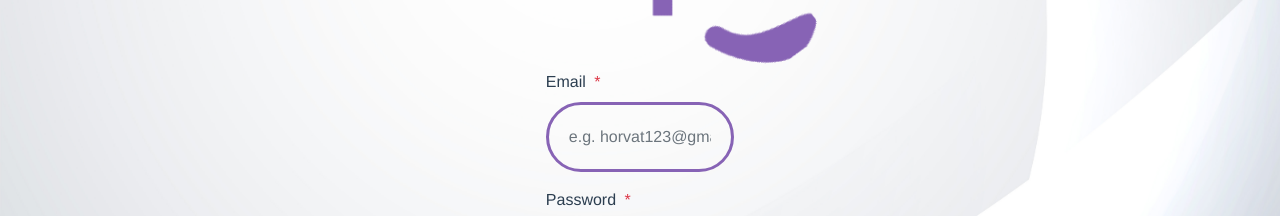
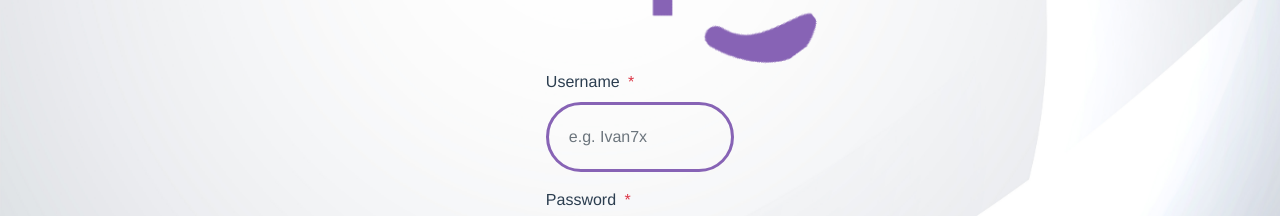
Before and after one commit to KajaRado7/Scripto-frontend, a Vue app: page /login in a window 1280 px wide. Shown: the part 271-487 px from the top of the page. Built offline with nearby package versions, Linux system fonts and the light colour scheme.

Commit message:
Login korekcije

```diff
--- a/src/views/Login.vue
+++ b/src/views/Login.vue
@@ -11,18 +11,18 @@
       <div id="container1">
         <div class="inputContainer1">
           <div class="item">
-            <label for="email">
-              Email
+            <label for="username">
+              Username
               <span class="text-danger ml-1">*</span>
             </label>
             <br />
             <input
               type="text"
               maxlength="50"
-              name="email"
+              name="username"
               class="form-control"
-              id="email"
-              placeholder="e.g. horvat123@gmail.com"
+              id="username"
+              placeholder="e.g. Ivan7x"
             />
           </div>
         </div>
```
